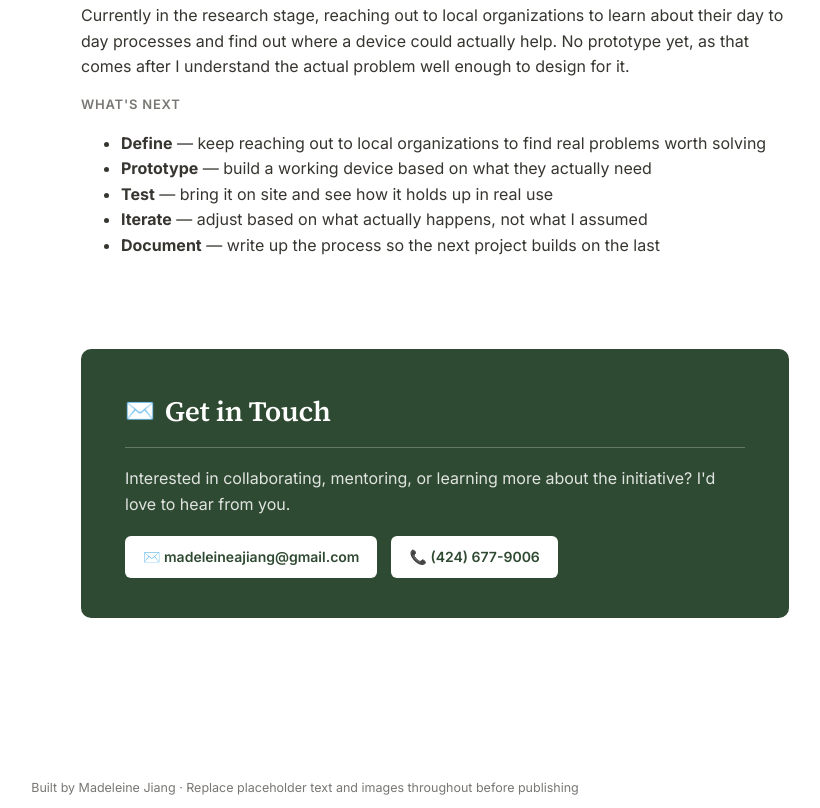
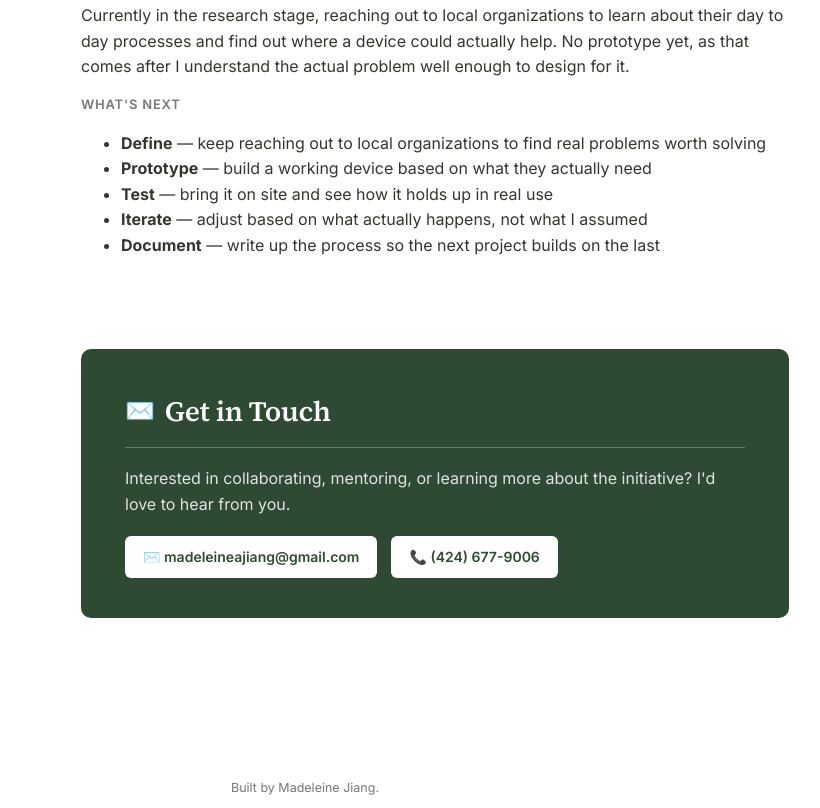
Before and after one commit to MaddieJiang/MaddieJiang.github.io, a plain HTML site: page index.html in a window 1280 px wide. Shown: the part 2302-3110 px from the top of the page, without its empty margins (335-1155 px from the left). Drawn offline with Linux system fonts and the light colour scheme.

Commit message:
Update footer text in index.html

```diff
--- a/index.html
+++ b/index.html
@@ -680,7 +680,7 @@
   </div>
 </div>
 
-<footer>Built by Madeleine Jiang · Replace placeholder text and images throughout before publishing</footer>
+<footer>Built by Madeleine Jiang.</footer>
 
 <script>
   // Scrollspy for sidebar nav
```
